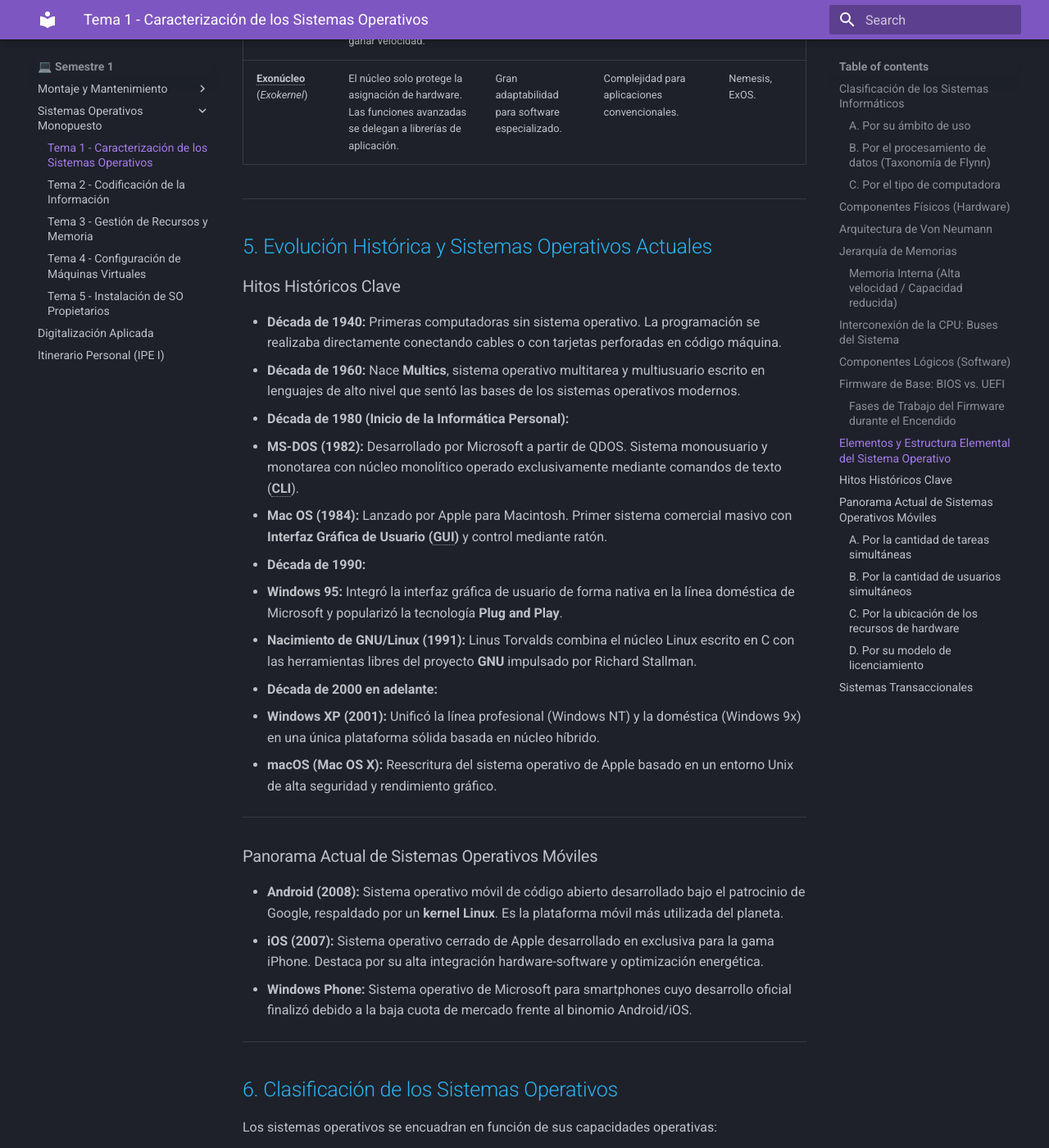
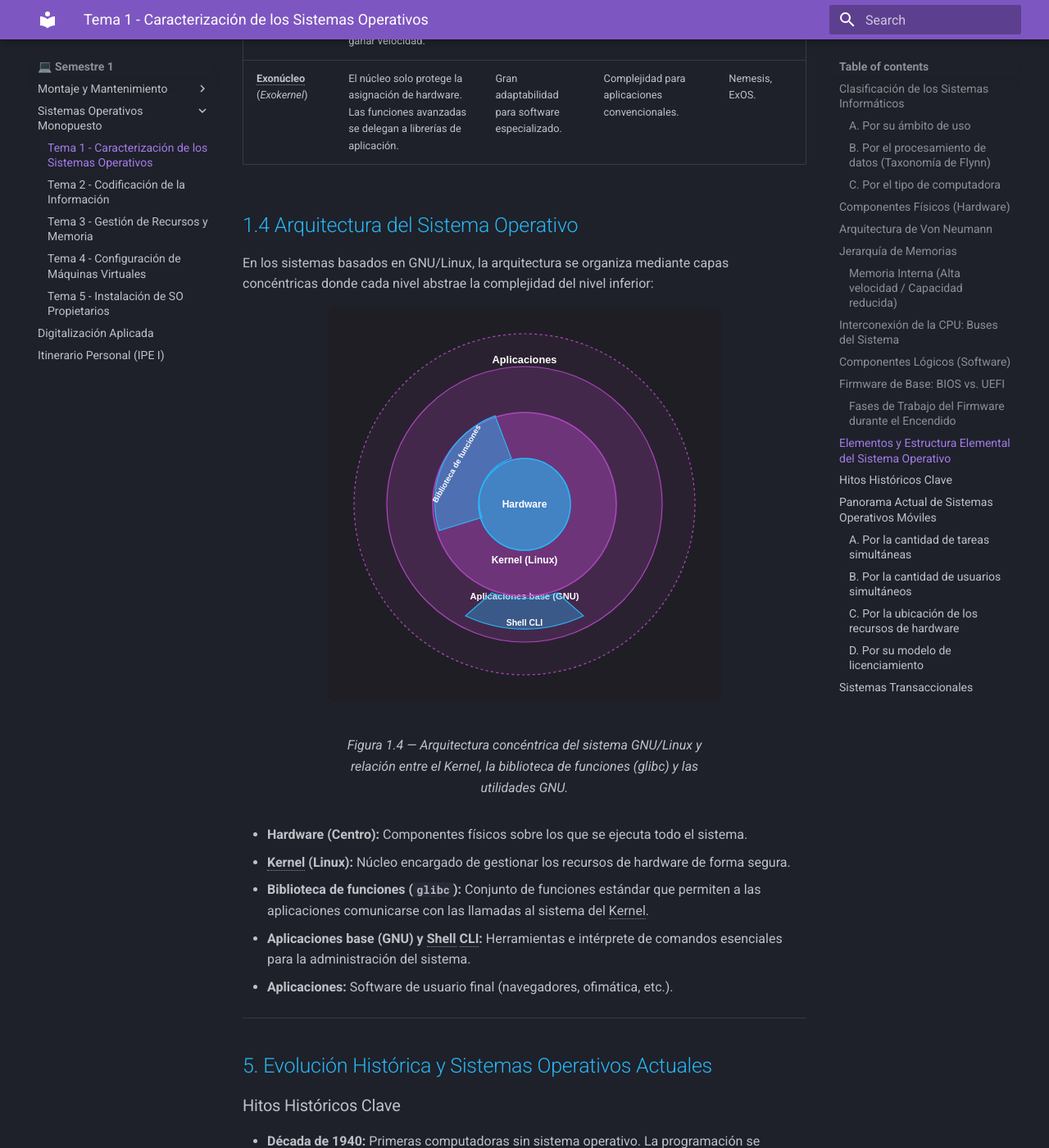
Before and after one commit to Beamspark/SMR-Apuntes, an MkDocs documentation site: the page built from docs/sistemas/tema-1.md, in a window 1280 px wide and 1400 px high, scrolled down 7818 px. Shown: the whole window at 82% size. Built offline with MkDocs 1.6.1 and Material for MkDocs 9.7.7, drawn with Linux system fonts in a browser that asks for light colours.

Commit message:
Update tema-1.md

```diff
--- a/docs/sistemas/tema-1.md
+++ b/docs/sistemas/tema-1.md
@@ -164,6 +164,21 @@
 | **Híbrido** | Estructura modular tipo micronúcleo, pero ejecutando ciertos servicios clave dentro del espacio del núcleo para ganar velocidad. | Buen equilibrio entre estabilidad y rendimiento. | Complejidad de diseño. | Windows NT/10/11, macOS. |
 | **Exonúcleo** (*Exokernel*) | El núcleo solo protege la asignación de hardware. Las funciones avanzadas se delegan a librerías de aplicación. | Gran adaptabilidad para software especializado. | Complejidad para aplicaciones convencionales. | Nemesis, ExOS. |
 
+<h2 style="color: #29b6f6;">1.4 Arquitectura del Sistema Operativo</h2>
+
+En los sistemas basados en GNU/Linux, la arquitectura se organiza mediante capas concéntricas donde cada nivel abstrae la complejidad del nivel inferior:
+
+<figure markdown="span">
+  ![Arquitectura del Sistema Operativo GNU/Linux](../img/sistemas/tema-1/arquitectura-gnu-linux.svg)
+  <figcaption>Figura 1.4 — Arquitectura concéntrica del sistema GNU/Linux y relación entre el Kernel, la biblioteca de funciones (glibc) y las utilidades GNU.</figcaption>
+</figure>
+
+* **Hardware (Centro):** Componentes físicos sobre los que se ejecuta todo el sistema.
+* **Kernel (Linux):** Núcleo encargado de gestionar los recursos de hardware de forma segura.
+* **Biblioteca de funciones (`glibc`):** Conjunto de funciones estándar que permiten a las aplicaciones comunicarse con las llamadas al sistema del Kernel.
+* **Aplicaciones base (GNU) y Shell CLI:** Herramientas e intérprete de comandos esenciales para la administración del sistema.
+* **Aplicaciones:** Software de usuario final (navegadores, ofimática, etc.).
+
 ---
 
 <h2 style="color: #29b6f6;">5. Evolución Histórica y Sistemas Operativos Actuales</h2>
```
